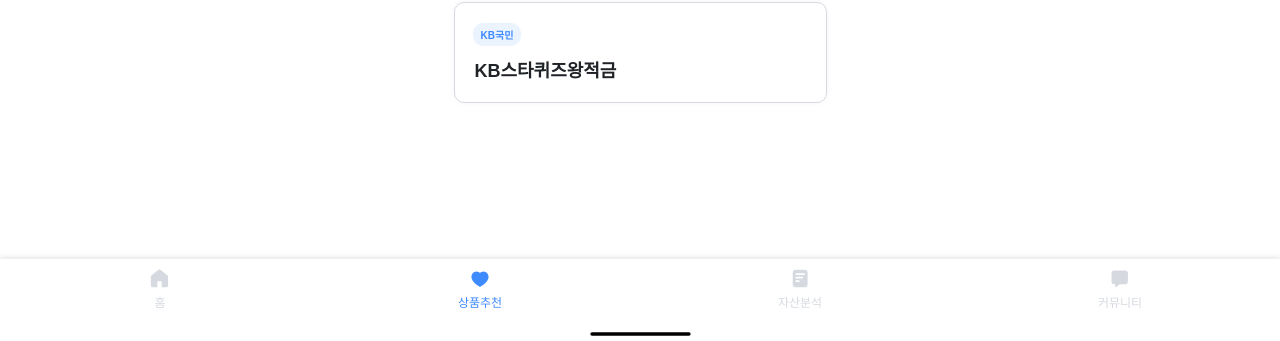
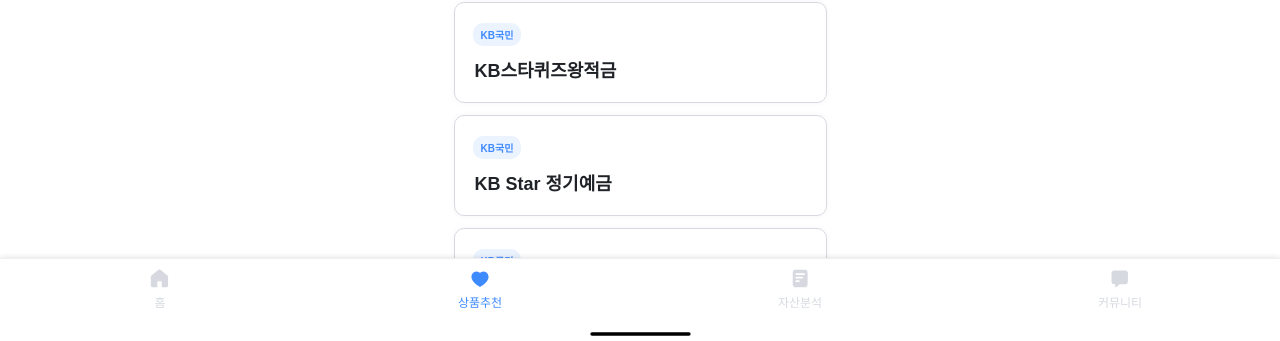
Before and after one commit to cheongwonyoung/Crunch-It, a Vue app in the folder Development/FE/muno-muno/: page /product in a window 1280 px wide. Shown: the part 456-797 px from the top of the page. Built offline with nearby package versions, Linux system fonts and the light colour scheme; a web font is replaced by a local one.

Commit message:
feat: 수정

```diff
--- a/Development/FE/muno-muno/src/pages/Home.vue
+++ b/Development/FE/muno-muno/src/pages/Home.vue
@@ -147,7 +147,7 @@
 <style scoped>
 .homepage {
   background-color: var(--p70);
-  overflow-y: hidden;
+  overflow: hidden; /* 스크롤을 완전히 숨기기 */
   display: flex;
   flex-direction: column;
   justify-content: space-between;
--- a/Development/FE/muno-muno/src/pages/Product.vue
+++ b/Development/FE/muno-muno/src/pages/Product.vue
@@ -79,7 +79,7 @@
             interestType: '단리',
             sixMonthRate: '1%',
             twelveMonthRate: '1.3%',
-            category: '적금',
+            category: '예금',
           },
           {
             id: 2,
@@ -89,7 +89,37 @@
             interestType: '복리',
             sixMonthRate: '1.5%',
             twelveMonthRate: '1.8%',
-            category: '적금',
+            category: '예금',
+          },
+          {
+            id: 3,
+            bank: 'KB국민',
+            title: 'KB Star 정기예금',
+            joinMethods: '인터넷, 스마트폰',
+            interestType: '복리',
+            sixMonthRate: '2.5%',
+            twelveMonthRate: '1.8%',
+            category: '예금',
+          },
+          {
+            id: 4,
+            bank: 'KB국민',
+            title: 'KB국민UP정기예금',
+            joinMethods: '인터넷, 스마트폰',
+            interestType: '복리',
+            sixMonthRate: '2.90%%',
+            twelveMonthRate: '1.8%',
+            category: '예금',
+          },
+          {
+            id: 5,
+            bank: 'KB국민',
+            title: '국민수퍼정기예금(개인)',
+            joinMethods: '인터넷, 스마트폰',
+            interestType: '복리',
+            sixMonthRate: '2.5%',
+            twelveMonthRate: '1.8%',
+            category: '예금',
           },
         ],
         펀드: [
```
Also changed, not shown: Development/FE/muno-muno/src/assets/statusBar.svg.
